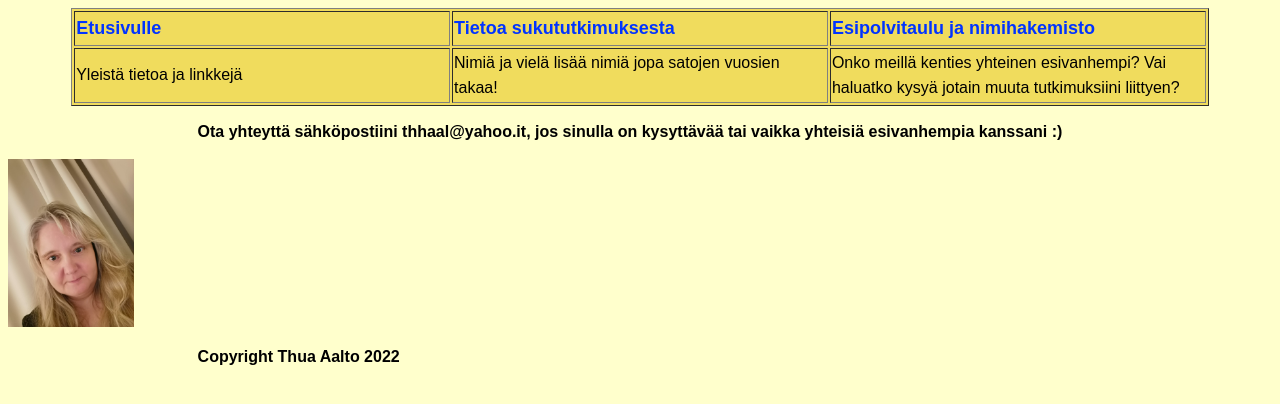
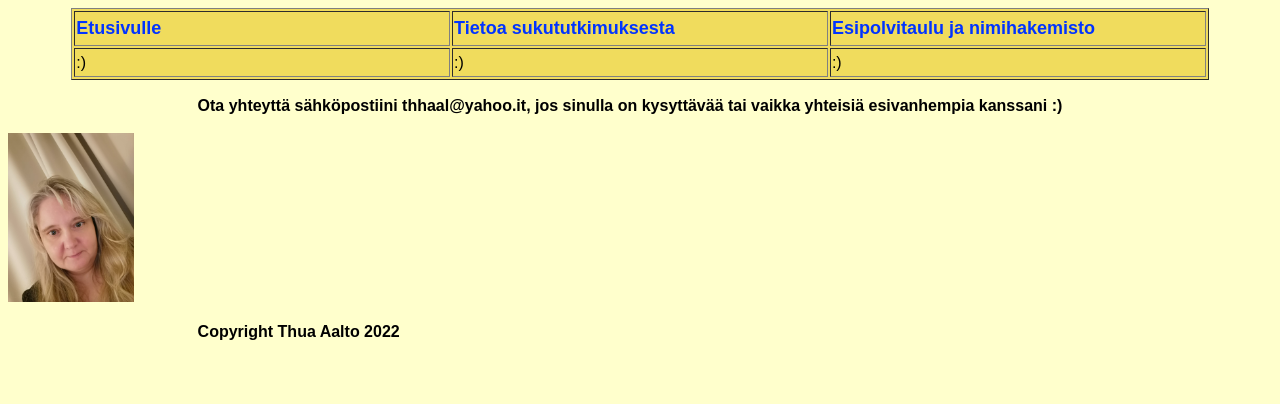
Before and after one commit to Thaalto/suku, a plain HTML site: page yhteystiedot.html in a window 1280 px wide. Drawn offline with Linux system fonts and the light colour scheme.

Commit message:
Update yhteystiedot.html

```diff
--- a/yhteystiedot.html
+++ b/yhteystiedot.html
@@ -23,11 +23,11 @@
 <!-- taulukon tekstisolut -->
 <tr>
 <td>
-Yleistä tietoa ja linkkejä</td>
+:)</td>
 <td>
-Nimiä ja vielä lisää nimiä jopa satojen vuosien takaa!</td>
+:)</td>
 <td>
-Onko meillä kenties yhteinen esivanhempi? Vai haluatko kysyä jotain muuta tutkimuksiini liittyen?</td>
+:)</td>
 </tr>
 </table>
 </div>
```
